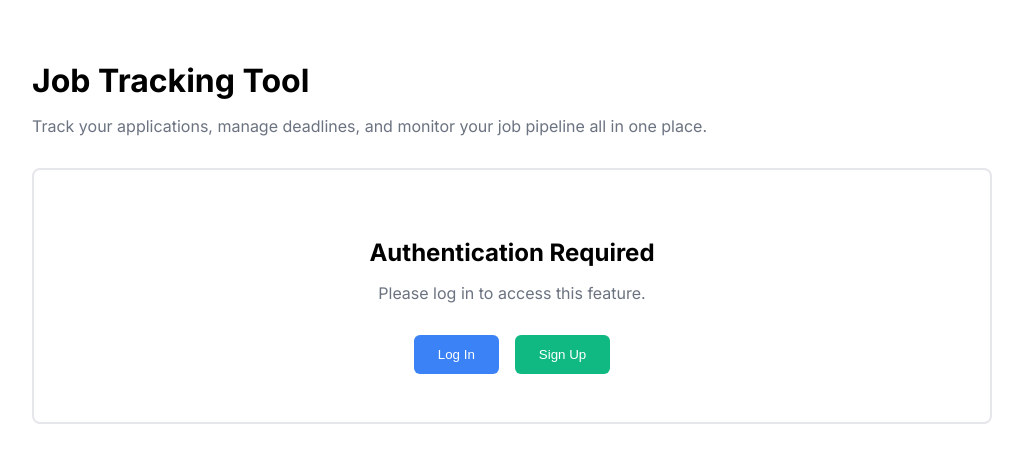
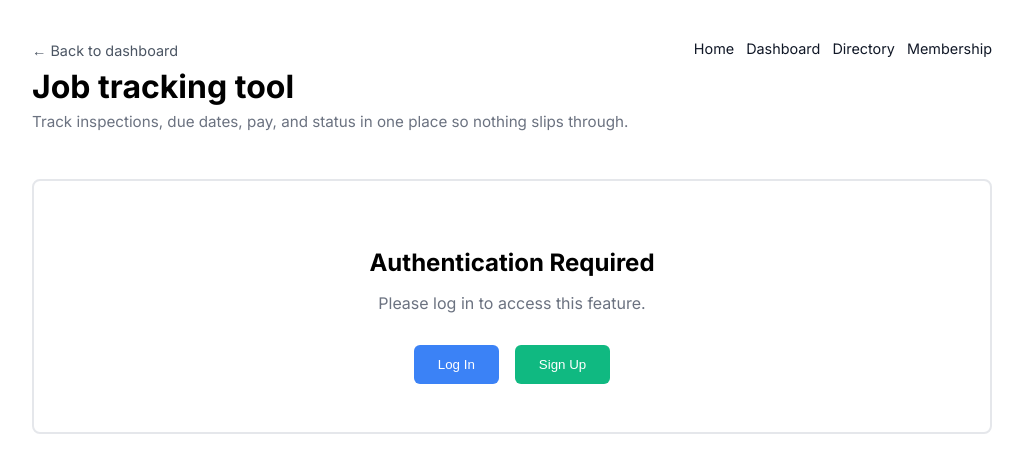
Before and after one commit to autumn2busy/nested-objects-starter, a Next.js app in the folder apps/web-members/: page /tools/job-tracking in a window 1280 px wide. Shown: the top 472 px of the page, without its empty margins (128-1151 px from the left). Built offline with nearby package versions, Linux system fonts and the light colour scheme.

Commit message:
Refactor JobTrackingPage layout and content

```diff
--- a/apps/web-members/app/tools/job-tracking/page.tsx
+++ b/apps/web-members/app/tools/job-tracking/page.tsx
@@ -1,20 +1,97 @@
 'use client'
+
+import Link from 'next/link'
 import { Gate } from '@/components/Gate'
 
 export default function JobTrackingPage() {
   return (
     <main style={{ maxWidth: '960px', margin: '0 auto', padding: '2rem' }}>
-      <h1 style={{ fontSize: '2rem', fontWeight: 700, marginBottom: '1rem' }}>
-        Job Tracking Tool
-      </h1>
-      <p style={{ color: '#6b7280', marginBottom: '1.5rem' }}>
-        Track your applications, manage deadlines, and monitor your job pipeline all in one place.
-      </p>
-      <Gate feature="job_intel">
-        <p>
-          This is where your job tracking tool will live. For now, consider this a placeholder
-          so routing and SEO can see it.
-        </p>
+      <header
+        style={{
+          display: 'flex',
+          justifyContent: 'space-between',
+          alignItems: 'flex-start',
+          gap: '1rem',
+          marginBottom: '1.75rem',
+        }}
+      >
+        <div>
+          <Link
+            href="/dashboard"
+            style={{
+              fontSize: '0.9rem',
+              textDecoration: 'none',
+              color: '#4b5563',
+              display: 'inline-block',
+              marginBottom: '0.5rem',
+            }}
+          >
+            ← Back to dashboard
+          </Link>
+          <h1
+            style={{
+              fontSize: '2rem',
+              fontWeight: 700,
+              margin: 0,
+            }}
+          >
+            Job tracking tool
+          </h1>
+          <p
+            style={{
+              marginTop: '0.4rem',
+              fontSize: '0.95rem',
+              color: '#6b7280',
+            }}
+          >
+            Track inspections, due dates, pay, and status in one place so nothing slips through.
+          </p>
+        </div>
+
+        <nav
+          style={{
+            display: 'flex',
+            gap: '0.75rem',
+            fontSize: '0.9rem',
+            flexWrap: 'wrap',
+          }}
+        >
+          <Link href="/" style={{ textDecoration: 'none', color: '#111827' }}>
+            Home
+          </Link>
+          <Link
+            href="/dashboard"
+            style={{ textDecoration: 'none', color: '#111827' }}
+          >
+            Dashboard
+          </Link>
+          <Link
+            href="/directory"
+            style={{ textDecoration: 'none', color: '#111827' }}
+          >
+            Directory
+          </Link>
+          <Link
+            href="/membership"
+            style={{ textDecoration: 'none', color: '#111827' }}
+          >
+            Membership
+          </Link>
+        </nav>
+      </header>
+
+      <Gate feature="job_tracking">
+        <section>
+          <p style={{ color: '#374151', marginBottom: '1rem' }}>
+            This is where your job tracking tool will live. For now, consider this a placeholder
+            so routing and SEO can see it.
+          </p>
+          <ul style={{ listStyle: 'disc', paddingLeft: '1.25rem', fontSize: '0.95rem' }}>
+            <li>Log inspections by firm, work type, pay, and due date.</li>
+            <li>Track status. assigned, in progress, submitted, paid.</li>
+            <li>Later. visualize your routes and revenue over time.</li>
+          </ul>
+        </section>
       </Gate>
     </main>
   )
```
